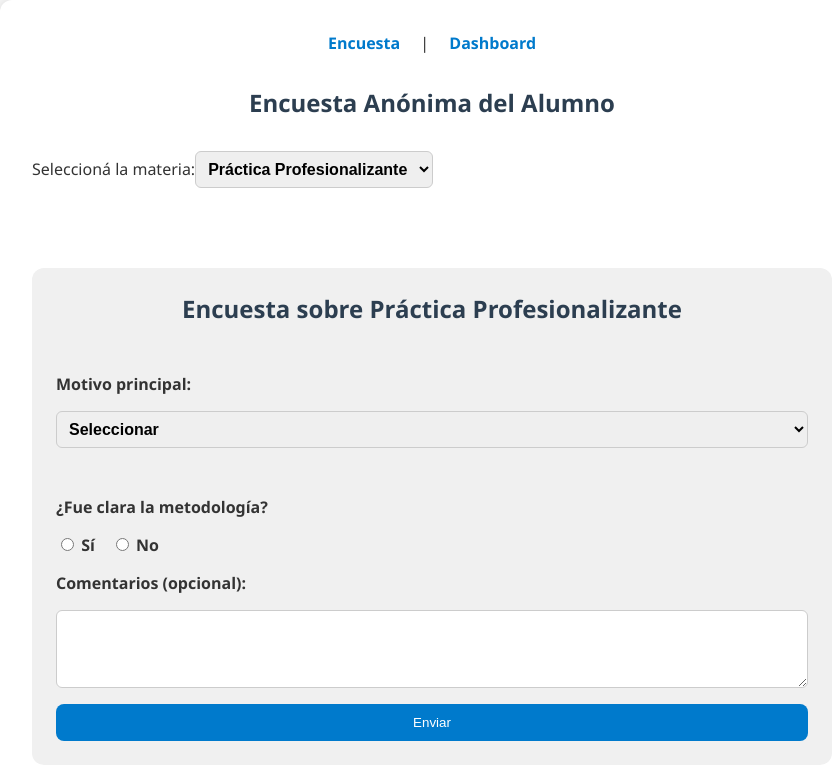
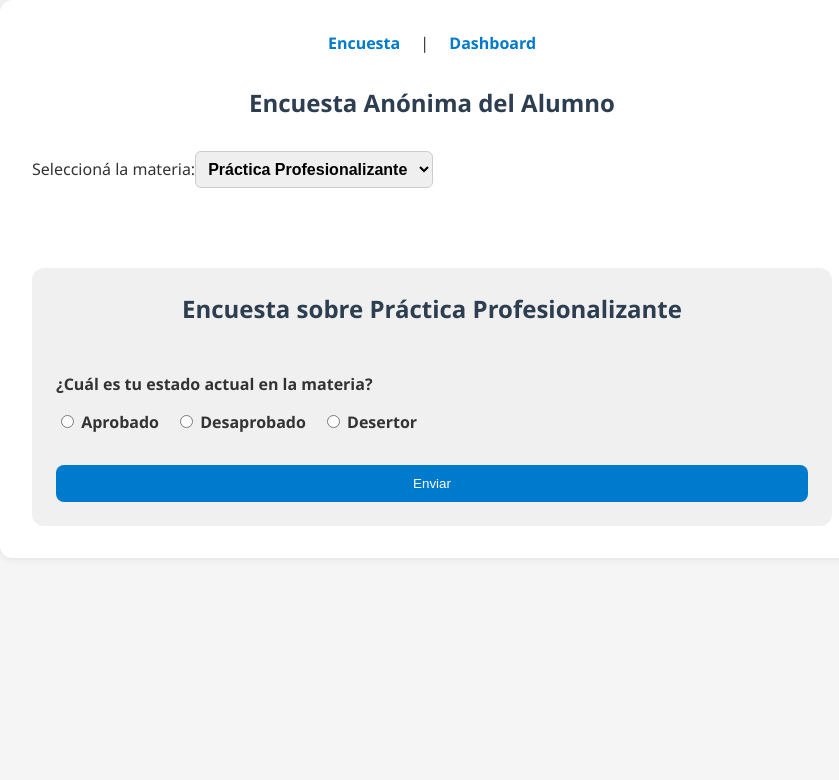
Before and after one commit to jar-adrian/dashboard-frontend, a React (Create React App) app: page /encuesta in a window 1280 px wide. Shown: the top 780 px of the page, without its empty margins (208-1047 px from the left). Built offline with nearby package versions, Linux system fonts and the light colour scheme.

Commit message:
midificacion y actualizacion del formulario

```diff
--- a/src/App.css
+++ b/src/App.css
@@ -90,3 +90,9 @@ nav a {
 nav a:hover {
   text-decoration: underline;
 }
+
+.radios {
+  display: flex;
+  gap: 1rem;
+  margin-bottom: 1rem;
+}
--- a/src/components/EncuestaForm.jsx
+++ b/src/components/EncuestaForm.jsx
@@ -2,23 +2,35 @@ import React from 'react';
 import { useForm } from 'react-hook-form';
 
 const EncuestaForm = ({ materia }) => {
-    const { register, handleSubmit, reset } = useForm();
+    const { register, handleSubmit, reset, watch } = useForm();
+    const estado = watch("estado"); // observar el campo estado
 
     const onSubmit = (data) => {
         const respuesta = {
-            materia: materia.nombre,
+            materia: materia?.nombre || "Sin materia",
             ...data,
         };
         console.log("Encuesta enviada:", respuesta);
-        alert(`¡Gracias por responder sobre ${materia.nombre}!`);
+        alert(`¡Gracias por responder sobre ${respuesta.materia}!`);
         reset();
     };
 
     return (
         <form className="encuesta-form" onSubmit={handleSubmit(onSubmit)}>
-            <h2>Encuesta sobre {materia.nombre}</h2>
+            <h2>Encuesta sobre {materia?.nombre}</h2>
 
-            <label>Motivo principal:</label>
+            <label>¿Cuál es tu estado actual en la materia?</label>
+            <div className="radios">
+                <label><input type="radio" value="aprobado" {...register("estado")} required /> Aprobado</label>
+                <label><input type="radio" value="desaprobado" {...register("estado")} /> Desaprobado</label>
+                <label><input type="radio" value="desertor" {...register("estado")} /> Desertor</label>
+            </div>
+
+            {estado && (
+                <>
+                    {estado !== "aprobado" ? (
+                        <>
+                            <label>Motivo principal de tu situación:</label>
                             <select {...register("motivo")} required>
                                 <option value="">Seleccionar</option>
                                 <option value="contenido">No entendí el contenido</option>
@@ -27,14 +39,20 @@ const EncuestaForm = ({ materia }) => {
                                 <option value="otros">Otros</option>
                             </select>
 
-            <label>¿Fue clara la metodología?</label>
+                            <label>¿Fue clara la metodología de enseñanza?</label>
                             <div className="radios">
                                 <label><input type="radio" value="si" {...register("claridad")} required /> Sí</label>
                                 <label><input type="radio" value="no" {...register("claridad")} /> No</label>
                             </div>
+                        </>
+                    ) : (
+                        <p>¡Gracias por tu esfuerzo y dedicación!</p>
+                    )}
 
-            <label>Comentarios (opcional):</label>
+                    <label>Comentarios adicionales (opcional):</label>
                     <textarea {...register("comentarios")} rows="4" />
+                </>
+            )}
 
             <button type="submit">Enviar</button>
         </form>
--- a/src/pages/Dashboard.jsx
+++ b/src/pages/Dashboard.jsx
@@ -1,6 +1,5 @@
 import React, { useState } from "react";
 import EstadisticasChart from "../components/EstadisticasChart";
-import EncuestaForm from "../components/EncuestaForm";
 import { materias } from "../data/mockData";
 
 const Dashboard = () => {
```
Lines whose indentation alone changed are shown as unchanged.
